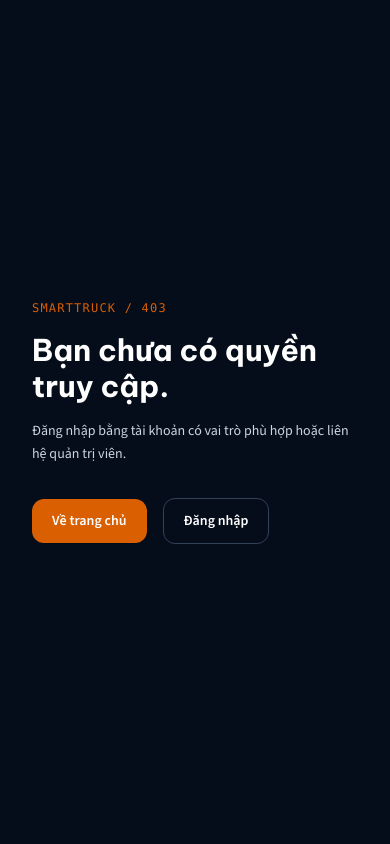
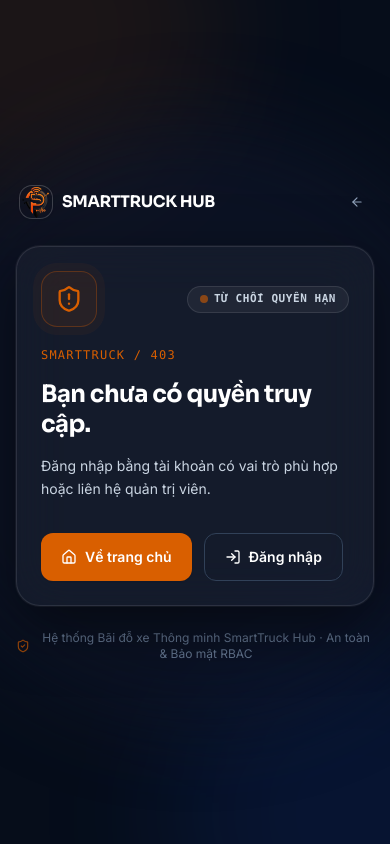
Before and after one commit to smart-parking-hub/smart-parking-app-v2, a React (Vite) app: page /403 in a window 390 px wide. Built offline with nearby package versions, Linux system fonts and the light colour scheme; no server answers.

Commit message:
feat(auth): polish AccessPage 403 Forbidden responsive UI and role navigation (SP-S3-UI-20)

```diff
--- a/src/features/auth/pages/AccessPage.tsx
+++ b/src/features/auth/pages/AccessPage.tsx
@@ -1,33 +1,179 @@
-import { Link } from 'react-router-dom'
+import { Link, useNavigate } from 'react-router-dom'
+import {
+  ArrowLeft,
+  FileQuestion,
+  Home,
+  LayoutDashboard,
+  LogIn,
+  ShieldAlert,
+  ShieldCheck,
+} from 'lucide-react'
+import { useSession } from '@/features/auth/model/useSession'
+
+const ROLE_NAMES: Record<string, string> = {
+  DRIVER: 'Tài xế',
+  MERCHANT: 'Chủ bãi',
+  ADMIN: 'Quản trị viên',
+}
 
 export function AccessPage({ notFound = false }: { notFound?: boolean }) {
+  const navigate = useNavigate()
+  const { role, isAuthenticated, dashboardUrl } = useSession()
+
+  const handleGoBack = () => {
+    navigate(-1)
+  }
+
   return (
-    <main className="flex min-h-screen items-center justify-center bg-brand-navy p-8 text-white">
-      <div className="max-w-xl">
+    <main
+      id="main-content"
+      role="main"
+      className="relative flex min-h-screen w-full items-center justify-center bg-brand-navy p-4 sm:p-8 text-white selection:bg-[#d95f00]/30 selection:text-white overflow-hidden font-inter"
+      style={{
+        '--font-inter': "'Inter', 'Source Sans 3', sans-serif",
+        '--font-sora': "'Sora', 'Inter', 'Be Vietnam Pro', sans-serif",
+      } as React.CSSProperties}
+    >
+      {/* Background ambient decorative glows */}
+      <div
+        className="pointer-events-none fixed inset-0 overflow-hidden"
+        aria-hidden="true"
+      >
+        <div className="absolute -top-40 -left-40 size-96 rounded-full bg-[#d95f00]/10 blur-3xl" />
+        <div className="absolute -bottom-40 -right-40 size-96 rounded-full bg-blue-600/10 blur-3xl" />
+        <div className="absolute top-1/2 left-1/2 -translate-x-1/2 -translate-y-1/2 size-[600px] rounded-full bg-slate-900/60 blur-2xl" />
+      </div>
+
+      <div className="relative z-10 w-full max-w-xl">
+        {/* Branding header */}
+        <div className="mb-6 flex items-center justify-between">
+          <Link
+            to="/"
+            className="inline-flex items-center gap-2.5 font-sora text-sm sm:text-base font-bold text-white focus-visible:outline-none focus-visible:ring-2 focus-visible:ring-[#d95f00] rounded-xl p-1 transition-all hover:scale-105 group"
+            aria-label="SmartTruck Hub"
+          >
+            <img
+              src="/image-smart-parking-hub.png"
+              alt="Smart Parking Hub Logo"
+              className="size-8 sm:size-9 rounded-xl object-contain shrink-0 shadow-sm ring-1 ring-white/20 group-hover:shadow-md transition-all"
+            />
+            <span className="tracking-tight text-white font-bold text-base sm:text-lg group-hover:text-[#d95f00] transition-colors">
+              SMARTTRUCK HUB
+            </span>
+          </Link>
+
+          <button
+            type="button"
+            onClick={handleGoBack}
+            className="inline-flex items-center gap-1.5 rounded-lg px-2.5 py-1.5 text-xs text-slate-400 hover:text-white hover:bg-white/5 focus-visible:outline-none focus-visible:ring-2 focus-visible:ring-white transition-colors cursor-pointer"
+            aria-label="Quay lại trang trước"
+          >
+            <ArrowLeft size={14} aria-hidden="true" />
+            <span className="hidden sm:inline">Trang trước</span>
+          </button>
+        </div>
+
+        {/* Main Card */}
+        <section
+          className="rounded-3xl border border-white/10 bg-white/[0.04] p-6 sm:p-10 shadow-[0_20px_60px_rgba(0,0,0,0.5)] backdrop-blur-xl ring-1 ring-white/5"
+          aria-labelledby="access-page-title"
+        >
+          {/* Status Icon */}
+          <div className="mb-5 flex items-center justify-between">
+            <div
+              className={`flex size-14 sm:size-16 items-center justify-center rounded-2xl border ring-8 transition-transform ${
+                notFound
+                  ? 'border-amber-500/30 bg-amber-500/10 text-amber-400 ring-amber-500/5'
+                  : 'border-[#d95f00]/30 bg-[#d95f00]/10 text-[#d95f00] ring-[#d95f00]/5'
+              }`}
+              aria-hidden="true"
+            >
+              {notFound ? (
+                <FileQuestion className="size-7 sm:size-8" strokeWidth={2} />
+              ) : (
+                <ShieldAlert className="size-7 sm:size-8" strokeWidth={2} />
+              )}
+            </div>
+
+            <span className="inline-flex items-center gap-1.5 rounded-full border border-white/10 bg-white/5 px-3 py-1 font-mono text-[11px] font-semibold tracking-wider uppercase text-slate-300">
+              <span
+                className={`size-2 rounded-full animate-pulse ${
+                  notFound ? 'bg-amber-400' : 'bg-[#d95f00]'
+                }`}
+              />
+              {notFound ? 'Trang không tồn tại' : 'Từ chối quyền hạn'}
+            </span>
+          </div>
+
+          {/* Badge & Title */}
           <p className="font-mono text-brand-orange text-xs tracking-widest uppercase mb-2">
             SMARTTRUCK / {notFound ? '404' : '403'}
           </p>
-        <h1 className="my-4 font-sora text-3xl sm:text-4xl font-bold">
+
+          <h1
+            id="access-page-title"
+            className="my-4 font-sora text-2xl sm:text-3xl lg:text-4xl font-bold tracking-tight text-white leading-tight"
+          >
             {notFound ? 'Không tìm thấy trang.' : 'Bạn chưa có quyền truy cập.'}
           </h1>
-        <p className="mb-8 text-slate-300 leading-relaxed text-sm sm:text-base">
+
+          <p className="mb-6 text-slate-300 leading-relaxed text-sm sm:text-base font-normal">
             {notFound
               ? 'Liên kết có thể đã thay đổi hoặc không tồn tại. Hãy trở về trang chủ để tiếp tục.'
               : 'Đăng nhập bằng tài khoản có vai trò phù hợp hoặc liên hệ quản trị viên.'}
           </p>
-        <div className="flex flex-wrap items-center gap-4">
+
+          {/* Context Banner when user is already logged in on 403 */}
+          {isAuthenticated && role && !notFound && (
+            <div className="mb-6 flex items-start gap-3 rounded-2xl border border-slate-700/60 bg-white/[0.03] p-3.5 sm:p-4 text-xs sm:text-sm text-slate-300">
+              <span className="flex size-6 shrink-0 items-center justify-center rounded-lg bg-orange-500/20 text-[#d95f00] font-bold text-xs mt-0.5">
+                !
+              </span>
+              <div className="min-w-0 flex-1">
+                <p className="font-semibold text-white">
+                  Vai trò hiện tại: <span className="text-[#d95f00]">{ROLE_NAMES[role] || role}</span>
+                </p>
+                <p className="text-slate-400 mt-0.5 text-xs leading-relaxed">
+                  Trang này yêu cầu quyền hạn cao hơn hoặc thuộc phân hệ khác. Bạn có thể quay về Bảng điều khiển tài khoản của mình.
+                </p>
+              </div>
+            </div>
+          )}
+
+          {/* Action CTAs */}
+          <div className="flex flex-wrap items-center gap-3 sm:gap-4 pt-2">
             <Link
-            className="inline-flex items-center justify-center gap-2 rounded-xl bg-[#d95f00] px-5 py-3 text-sm font-semibold text-white hover:bg-[#b84e00] active:bg-[#9e4300] focus-visible:outline-none focus-visible:ring-2 focus-visible:ring-white focus-visible:ring-offset-2 focus-visible:ring-offset-brand-navy transition-colors shadow-xs"
+              className="inline-flex min-h-12 items-center justify-center gap-2 rounded-xl bg-[#d95f00] px-5 py-3 text-sm font-semibold text-white hover:bg-[#b84e00] active:bg-[#9e4300] focus-visible:outline-none focus-visible:ring-2 focus-visible:ring-white focus-visible:ring-offset-2 focus-visible:ring-offset-brand-navy transition-all shadow-xs cursor-pointer"
               to="/"
             >
-            Về trang chủ
+              <Home size={16} aria-hidden="true" />
+              <span>Về trang chủ</span>
             </Link>
+
             <Link
-            className="inline-flex items-center justify-center gap-2 rounded-xl border border-slate-700 bg-transparent px-5 py-3 text-sm font-semibold text-white hover:bg-white/10 focus-visible:outline-none focus-visible:ring-2 focus-visible:ring-white focus-visible:ring-offset-2 focus-visible:ring-offset-brand-navy transition-colors"
+              className="inline-flex min-h-12 items-center justify-center gap-2 rounded-xl border border-slate-700 bg-transparent px-5 py-3 text-sm font-semibold text-white hover:bg-white/10 active:bg-white/15 focus-visible:outline-none focus-visible:ring-2 focus-visible:ring-white focus-visible:ring-offset-2 focus-visible:ring-offset-brand-navy transition-all cursor-pointer"
               to="/login"
             >
-            Đăng nhập
+              <LogIn size={16} aria-hidden="true" />
+              <span>Đăng nhập</span>
             </Link>
+
+            {isAuthenticated && (
+              <Link
+                className="inline-flex min-h-12 items-center justify-center gap-2 rounded-xl border border-orange-500/40 bg-orange-500/10 px-5 py-3 text-sm font-semibold text-orange-300 hover:bg-orange-500/20 hover:text-white focus-visible:outline-none focus-visible:ring-2 focus-visible:ring-orange-400 focus-visible:ring-offset-2 focus-visible:ring-offset-brand-navy transition-all cursor-pointer"
+                to={dashboardUrl}
+              >
+                <LayoutDashboard size={16} aria-hidden="true" />
+                <span>Vào Bảng điều khiển</span>
+              </Link>
+            )}
+          </div>
+        </section>
+
+        {/* Security watermark footer */}
+        <div className="mt-6 flex items-center justify-center gap-2 text-center text-xs text-slate-500">
+          <ShieldCheck size={14} className="text-[#d95f00]/70 shrink-0" aria-hidden="true" />
+          <span>Hệ thống Bãi đỗ xe Thông minh SmartTruck Hub · An toàn & Bảo mật RBAC</span>
         </div>
       </div>
     </main>
```
Also changed, not shown: 1 other file (tests, documents, lock files or other folders). Lines whose indentation alone changed are shown as unchanged.
